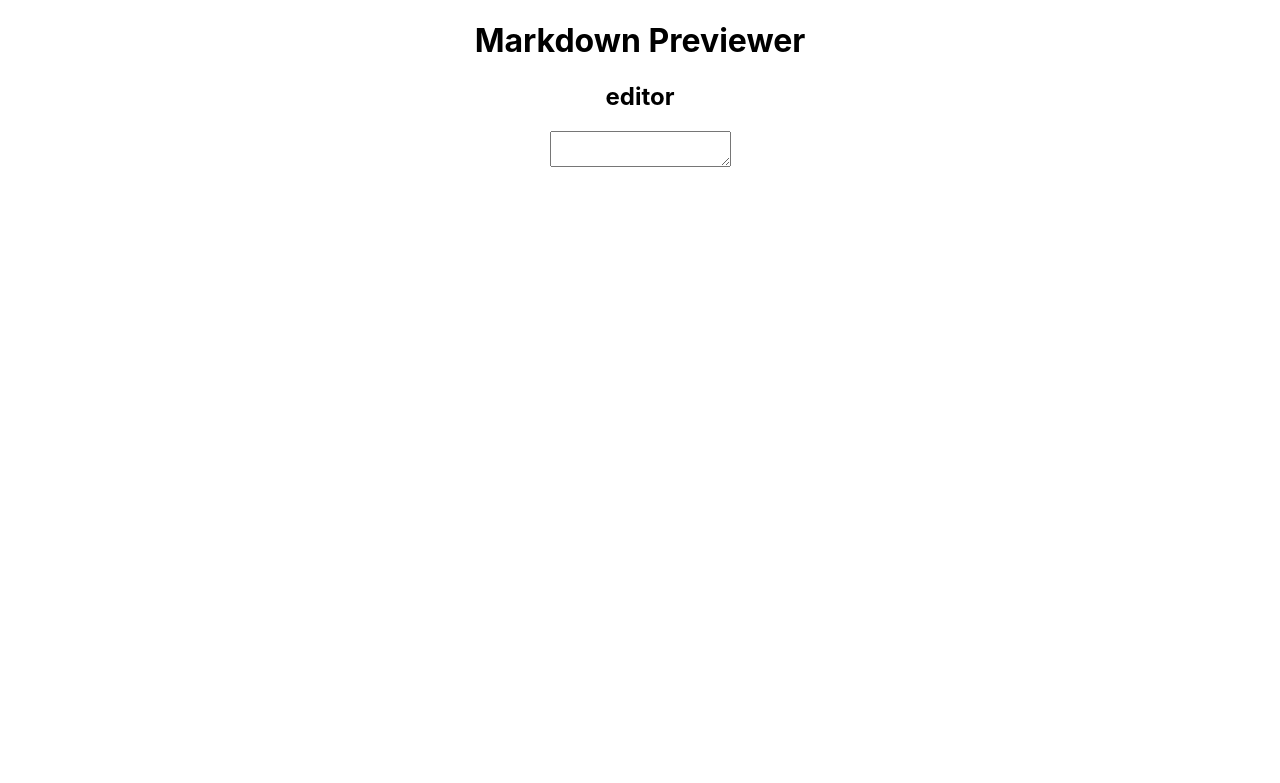
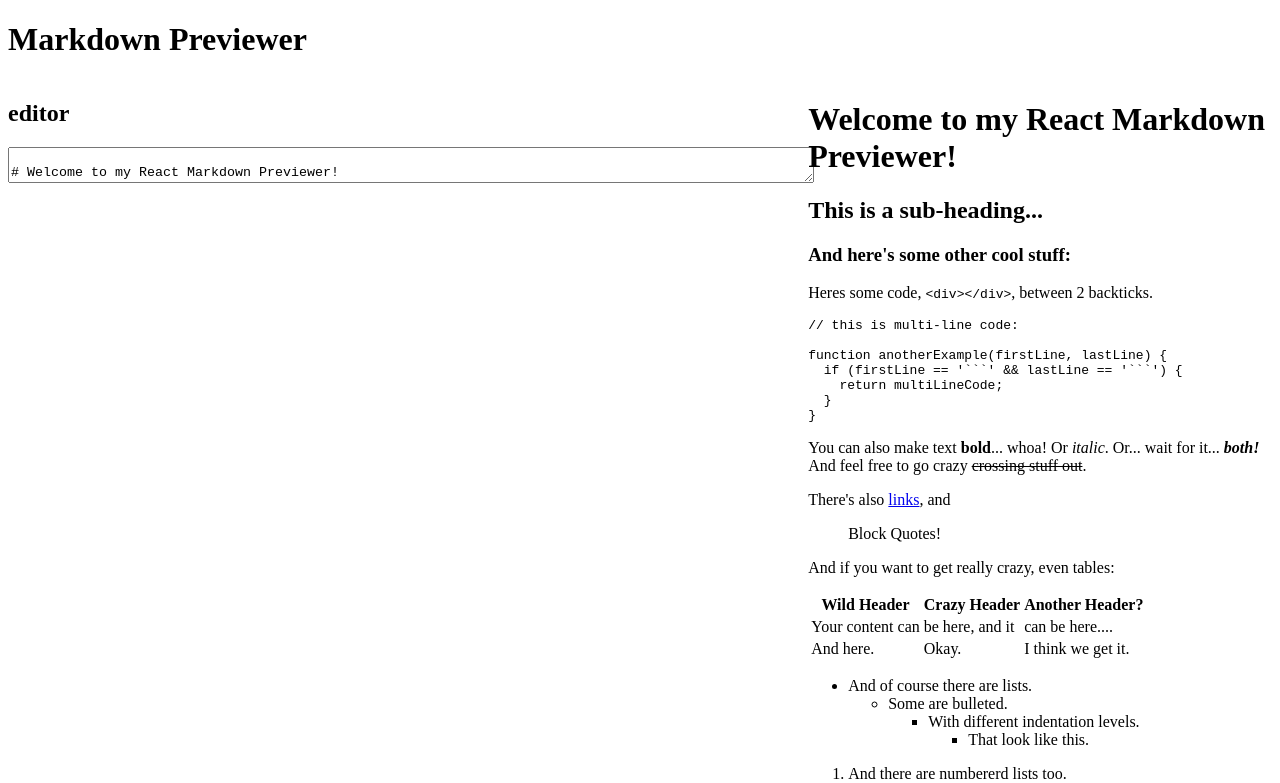
Before and after one commit to fccJashCoda/markdownpreviewer, a React (Create React App) app: page / in a window 1280 px wide. Shown: the top 783 px of the page. Built offline with nearby package versions, Linux system fonts and the light colour scheme.

Commit message:
add: correctly display a placeholder value

```diff
--- a/package.json
+++ b/package.json
@@ -10,6 +10,7 @@
     "react": "^17.0.1",
     "react-dom": "^17.0.1",
     "react-scripts": "4.0.0",
+    "styled-components": "^5.2.1",
     "web-vitals": "^0.2.4"
   },
   "scripts": {
--- a/src/App.css
+++ b/src/App.css
@@ -1,4 +1,4 @@
-.App {
+/* .App {
   text-align: center;
 }
 
@@ -35,4 +35,4 @@
   to {
     transform: rotate(360deg);
   }
-}
+} */
--- a/src/components/Editor.js
+++ b/src/components/Editor.js
@@ -1,11 +1,75 @@
-import { useState } from 'react';
+import { useEffect } from 'react';
+import styled from 'styled-components';
+
+const placeholder = `
+# Welcome to my React Markdown Previewer!
+
+## This is a sub-heading...
+### And here's some other cool stuff:
+
+Heres some code, \`<div></div>\`, between 2 backticks.
+
+\`\`\`
+// this is multi-line code:
+
+function anotherExample(firstLine, lastLine) {
+  if (firstLine == '\`\`\`' && lastLine == '\`\`\`') {
+    return multiLineCode;
+  }
+}
+\`\`\`
+
+You can also make text **bold**... whoa!
+Or _italic_.
+Or... wait for it... **_both!_**
+And feel free to go crazy ~~crossing stuff out~~.
+
+There's also [links](https://www.freecodecamp.com), and
+> Block Quotes!
+
+And if you want to get really crazy, even tables:
+
+Wild Header | Crazy Header | Another Header?
+------------ | ------------- | -------------
+Your content can | be here, and it | can be here....
+And here. | Okay. | I think we get it.
+
+- And of course there are lists.
+  - Some are bulleted.
+     - With different indentation levels.
+        - That look like this.
+
+
+1. And there are numbererd lists too.
+1. Use just 1s if you want!
+1. And last but not least, let's not forget embedded images:
+
+![React Logo w/ Text](https://goo.gl/Umyytc)
+`;
+
+const EditorBox = styled.div`
+  display: ${(props) => props.display || 'block'};
+  width: 100%;
+`;
+
+const TextArea = styled.textarea`
+  width: 100%;
+`;
 
 const Editor = ({ action, value }) => {
+  useEffect(() => {
+    const data = value ? value : placeholder;
+    action(data);
+  }, []);
+
   return (
-    <>
+    <EditorBox>
       <h2>editor</h2>
-      <textarea value={value} onChange={(e) => action(e.target.value)} />
-    </>
+      <TextArea
+        value={value ? value : placeholder}
+        onChange={(e) => action(e.target.value)}
+      />
+    </EditorBox>
   );
 };
 
--- a/src/components/MarkdownPreviewer.js
+++ b/src/components/MarkdownPreviewer.js
@@ -1,7 +1,11 @@
 import { useState } from 'react';
-import marked from 'marked';
+import styled from 'styled-components';
 import Editor from './Editor';
 import Previewer from './Previewer';
+
+const MarkdownPreview = styled.div`
+  display: flex;
+`;
 
 const MarkdownPreviewer = () => {
   const [markdown, setMarkdown] = useState('');
@@ -11,11 +15,13 @@
   };
 
   return (
-    <div>
+    <>
       <h1>Markdown Previewer</h1>
-      <Editor action={onChange} value={markdown} />
-      <Previewer markdown={markdown} />
-    </div>
+      <MarkdownPreview>
+        <Editor action={onChange} value={markdown} />
+        <Previewer markdown={markdown} />
+      </MarkdownPreview>
+    </>
   );
 };
 
--- a/src/components/Previewer.js
+++ b/src/components/Previewer.js
@@ -1,6 +1,7 @@
 import marked from 'marked';
 
 const Previewer = ({ markdown }) => {
+  // console.log(marked.Renderer);
   const handleMarkdown = () => {
     return { __html: marked(markdown) };
   };
--- a/src/index.css
+++ b/src/index.css
@@ -1,4 +1,4 @@
-body {
+/* body {
   margin: 0;
   font-family: -apple-system, BlinkMacSystemFont, 'Segoe UI', 'Roboto', 'Oxygen',
     'Ubuntu', 'Cantarell', 'Fira Sans', 'Droid Sans', 'Helvetica Neue',
@@ -10,4 +10,4 @@
 code {
   font-family: source-code-pro, Menlo, Monaco, Consolas, 'Courier New',
     monospace;
-}
+} */
```
Also changed, not shown: 1 other file (tests, documents, lock files or other folders).
